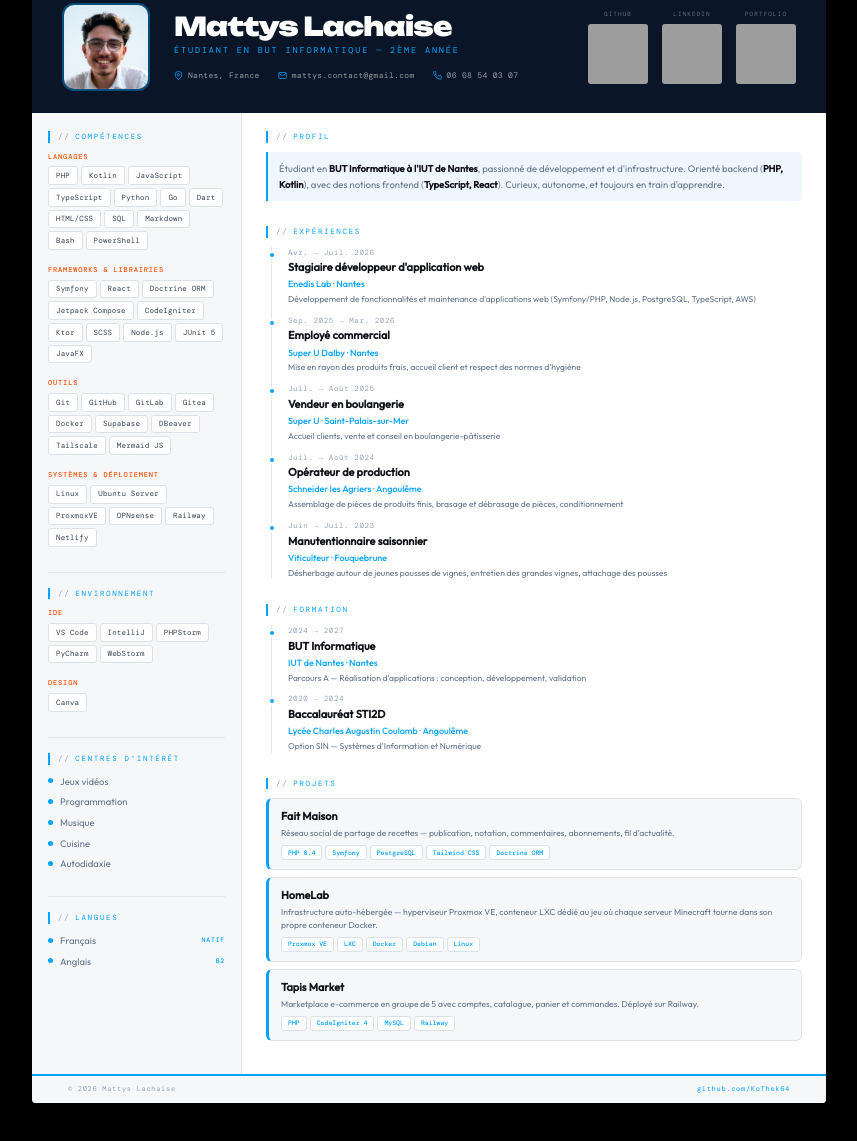
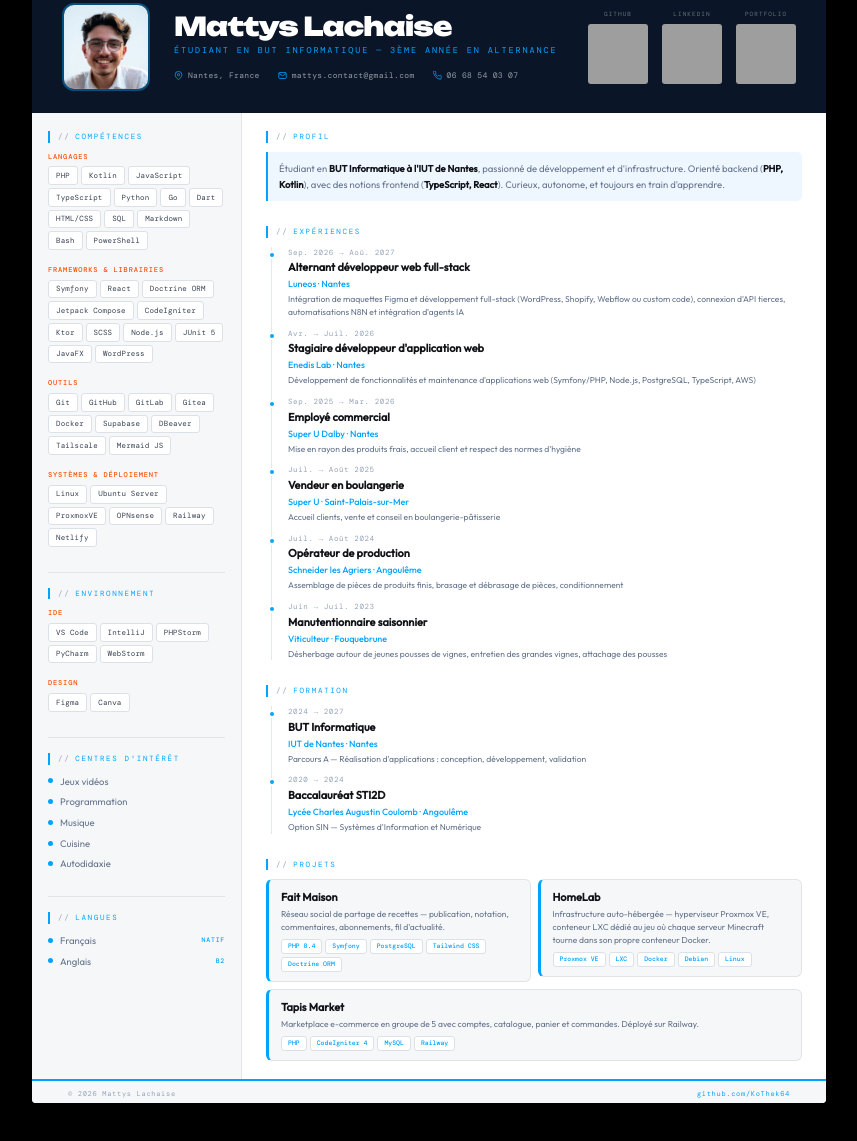
Before and after one commit to KoThek64/New_Portfolio, a plain HTML site: page cv.html in a window 1280 px wide. Shown: the part 125-1266 px from the top of the page, without its empty margins (211-1068 px from the left). Drawn offline with Linux system fonts and the light colour scheme; grey boxes are pictures that could not be loaded.

Commit message:
Update CV: modify project layout, enhance experience details, and refine skills

```diff
--- a/CSS/cv.css
+++ b/CSS/cv.css
@@ -421,10 +421,17 @@ body {
 }
 
 /* ── PROJECT CARDS ───────────────────────────────────────── */
+/* Grille 2 colonnes : gagne de la hauteur sur la page A4.
+   Un nombre impair de projets → la dernière carte occupe toute la largeur. */
 .cv-projects {
-    display: flex;
-    flex-direction: column;
+    display: grid;
+    grid-template-columns: 1fr 1fr;
     gap: 7px;
+    align-items: start;
+}
+
+.cv-project:last-child:nth-child(odd) {
+    grid-column: 1 / -1;
 }
 
 .cv-project {
--- a/JS/data.js
+++ b/JS/data.js
@@ -5,24 +5,20 @@ const DATA = {
     (<strong>TypeScript, React</strong>). Curieux, autonome, et toujours en train d'apprendre.`,
 
     experiences: [
-        // ── À activer dès le début de l'alternance (rentrée 2026) ────────────────
-        // Décommenter et placer en PREMIER (expérience la plus récente),
-        // puis retirer le highlight de l'expérience Enedis ci-dessous.
-        // {
-        //     date: 'Sep. 2026 → Aoû. 2027',
-        //     role: 'Alternant développeur web full-stack',
-        //     org: 'Lunéos',
-        //     location: 'Nantes',
-        //     desc: "Intégration de maquettes Figma et développement full-stack (WordPress, Shopify, Webflow ou custom code), connexion d'API tierces, automatisations N8N et intégration d'agents IA",
-        //     highlight: true
-        // },
+        {
+            date: 'Sep. 2026 → Aoû. 2027',
+            role: 'Alternant développeur web full-stack',
+            org: 'Luneos',
+            location: 'Nantes',
+            desc: "Intégration de maquettes Figma et développement full-stack (WordPress, Shopify, Webflow ou custom code), connexion d'API tierces, automatisations N8N et intégration d'agents IA",
+            highlight: true
+        },
         {
             date: 'Avr. → Juil. 2026',
             role: "Stagiaire développeur d'application web",
             org: 'Enedis Lab',
             location: 'Nantes',
-            desc: "Développement de fonctionnalités et maintenance d'applications web (Symfony/PHP, Node.js, PostgreSQL, TypeScript, AWS)",
-            highlight: true
+            desc: "Développement de fonctionnalités et maintenance d'applications web (Symfony/PHP, Node.js, PostgreSQL, TypeScript, AWS)"
         },
         // secondary: true → expériences non-tech, groupées en une ligne sur le portfolio
         // (le CV les affiche toujours en détail)
@@ -103,6 +99,8 @@ const DATA = {
         'JavaFX': {icon: 'devicon-java-plain', color: '#ea8220'},
         'React': {icon: 'devicon-react-original', color: '#61DAFB'},
         'SCSS': {icon: 'devicon-sass-original', color: '#CC6699'},
+        'WordPress': {icon: 'devicon-wordpress-plain', color: '#21759B'},
+        'Figma': {icon: 'devicon-figma-plain', color: '#F24E1E'},
         'Doctrine ORM': {
             color: '#FC6A31',
             svg: `<svg width="16" height="16" viewBox="0 0 24 24" fill="none" stroke="#FC6A31" stroke-width="2"><ellipse cx="12" cy="5" rx="8" ry="3"/><path d="M4 5v6c0 1.66 3.58 3 8 3s8-1.34 8-3V5"/><path d="M4 11v6c0 1.66 3.58 3 8 3s8-1.34 8-3v-6"/></svg>`
@@ -141,9 +139,9 @@ const DATA = {
         },
         {
             label: 'Frameworks & Librairies',
-            items: ['Symfony', 'React', 'Doctrine ORM', 'Jetpack Compose', 'CodeIgniter', 'Ktor', 'SCSS', 'Node.js', 'JUnit 5', 'JavaFX']
+            items: ['Symfony', 'React', 'Doctrine ORM', 'Jetpack Compose', 'CodeIgniter', 'Ktor', 'SCSS', 'Node.js', 'JUnit 5', 'JavaFX', 'WordPress']
         },
-        {label: 'Outils & Déploiement', items: ['Git', 'GitHub', 'GitLab', 'Docker', 'Supabase', 'Railway', 'Netlify', 'Mermaid JS']},
+        {label: 'Outils & Déploiement', items: ['Git', 'GitHub', 'GitLab', 'Docker', 'Supabase', 'Railway', 'Netlify', 'Figma', 'Mermaid JS']},
         {
             label: 'Systèmes',
             items: ['Linux', 'EndeavourOS', 'Fedora', 'Ubuntu Server', 'ProxmoxVE', 'OPNsense', 'Windows']
@@ -158,7 +156,7 @@ const DATA = {
         },
         {
             label: 'Frameworks & Librairies',
-            items: ['Symfony', 'React', 'Doctrine ORM', 'Jetpack Compose', 'CodeIgniter', 'Ktor', 'SCSS', 'Node.js', 'JUnit 5', 'JavaFX']
+            items: ['Symfony', 'React', 'Doctrine ORM', 'Jetpack Compose', 'CodeIgniter', 'Ktor', 'SCSS', 'Node.js', 'JUnit 5', 'JavaFX', 'WordPress']
         },
         {label: 'Outils', items: ['Git', 'GitHub', 'GitLab', 'Gitea', 'Docker', 'Supabase', 'DBeaver', 'Tailscale', 'Mermaid JS']},
         {
@@ -170,7 +168,7 @@ const DATA = {
     // Section Environnement du CV uniquement
     skillsCVEnv: [
         {label: 'IDE', items: ['VS Code', 'IntelliJ', 'PHPStorm', 'PyCharm', 'WebStorm']},
-        {label: 'Design', items: ['Canva']},
+        {label: 'Design', items: ['Figma', 'Canva']},
     ],
 
     // ── HomeLab ─────────────────────────────────────────────────────────────
--- a/cv.html
+++ b/cv.html
@@ -52,7 +52,7 @@
             </div>
             <div class="cv-header-info">
                 <div class="cv-name">Mattys Lachaise</div>
-                <div class="cv-subtitle">Étudiant en BUT Informatique — 2ème année</div>
+                <div class="cv-subtitle">Étudiant en BUT Informatique — 3ème année en alternance</div>
                 <div class="cv-contacts">
                     <div class="cv-contact">
                         <svg width="9" height="9" viewBox="0 0 24 24" fill="none" stroke="currentColor"
```
Also changed, not shown: index.html (+3 -3 lines).
